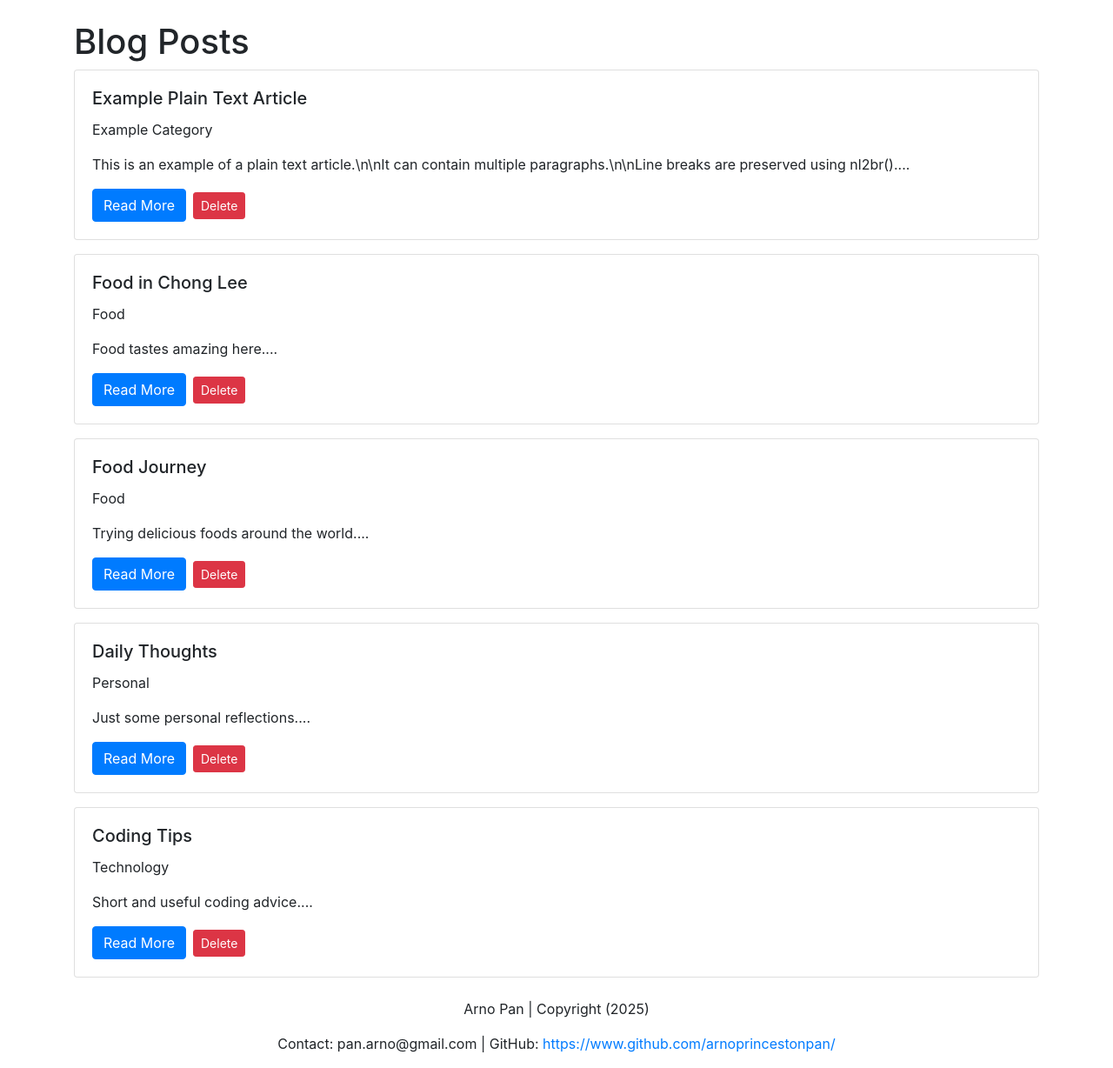
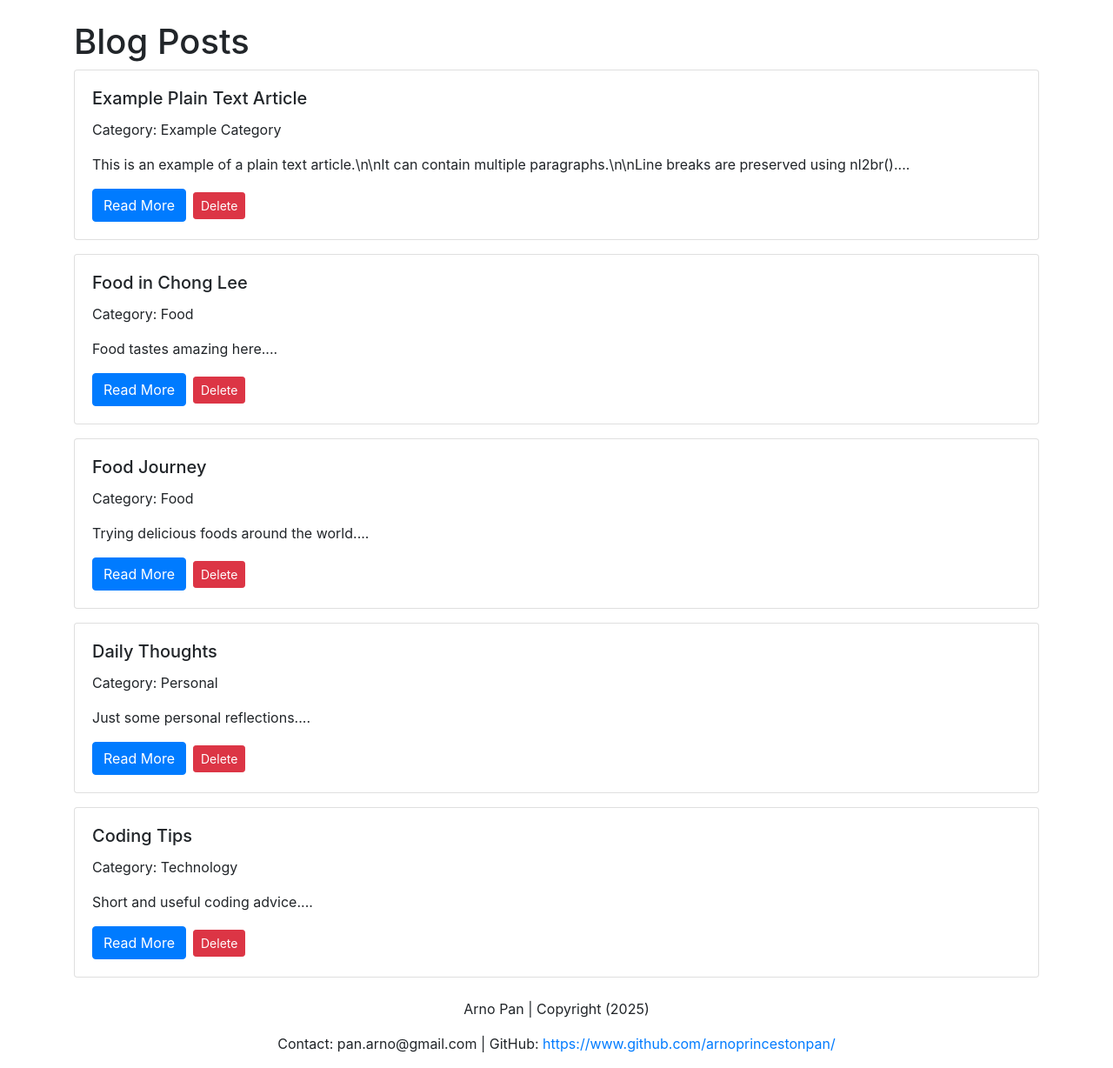
Before and after one commit to arnoprincestonpan/php-sqlite3-blog, a PHP site: page / in a window 1280 px wide. Shown: the part 56-1284 px from the top of the page at 87% size. Run offline with PHP 8.4, Linux system fonts and the light colour scheme; data comes from the database, SQL or seed files in the repository; both versions use the stored data as it was after the commit.

```diff
--- a/index.php
+++ b/index.php
@@ -13,8 +13,8 @@ include "header.php";
                 echo '<div class="card mb-3">';
                 echo '<div class="card-body">';
                 echo '<h5 class="card-title">' . htmlspecialchars($row['title']) . '</h5>';
-                echo '<p class="card-text">' . htmlspecialchars($row['category']) . '</p>';
-                echo '<p class="card-text">' . substr(htmlspecialchars($row['content']), 0, 200) .'...</p>';
+                echo '<p class="card-text">Category: ' . htmlspecialchars($row['category']) . '</p>';
+                echo '<p class="card-text">' . substr(htmlspecialchars($row['content']), 0, 200) . '...</p>';
                 echo '<a href="#" class="btn btn-primary">Read More</a>';
                 echo "<form action='move_to_trash.php' method='post' class='d-inline-block ml-2'>";
                 echo '<input type="hidden" name="id" value="' . $row['id'] . '" />';
--- /dev/null
+++ b/test_n12br.php
@@ -0,0 +1,4 @@
+<?php
+$text = 'Line 1\nLine 2\n\nLine 3';
+echo nl2br($text);
+?>
```
Also changed, not shown: data.db.
